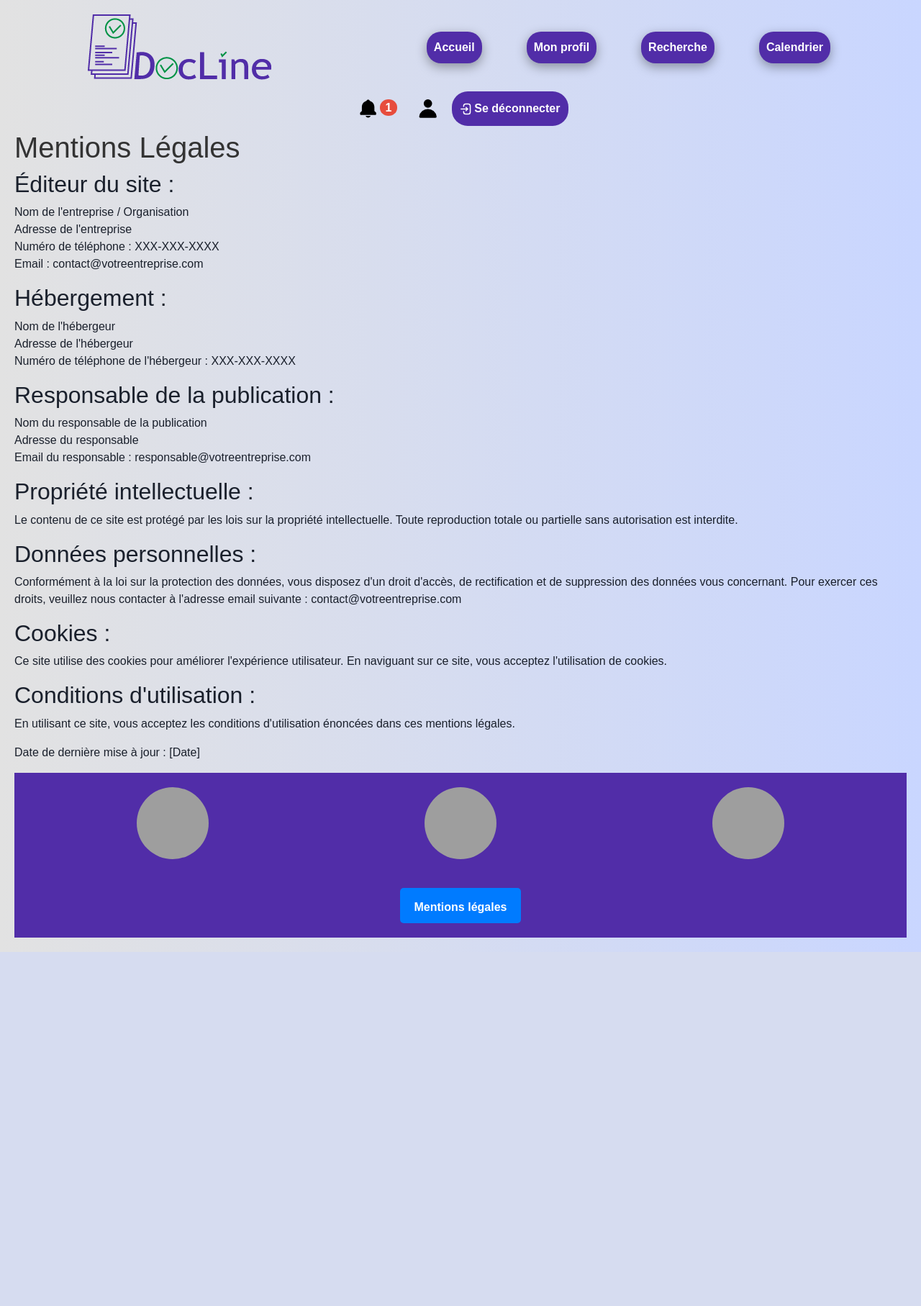
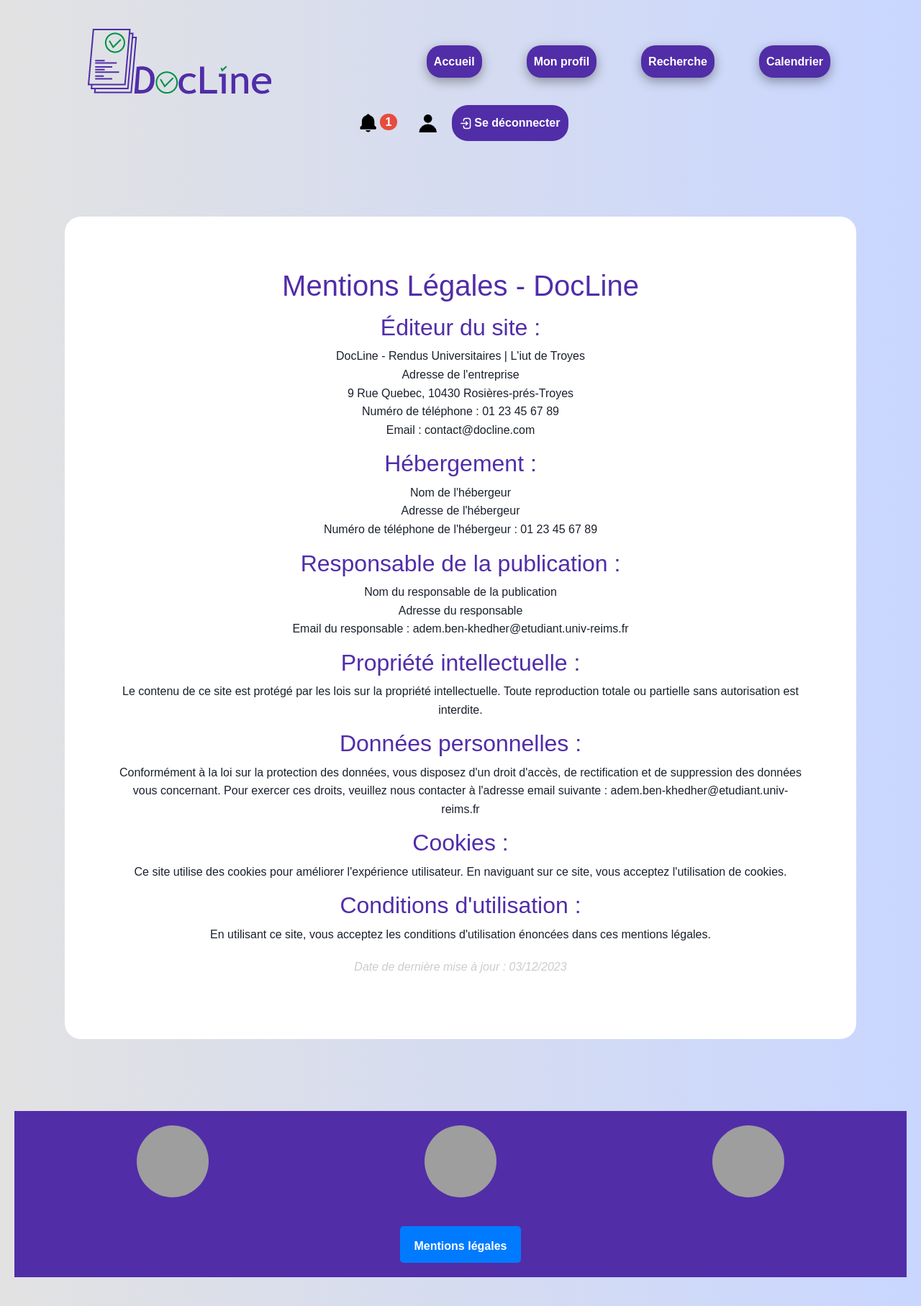
Before and after one commit to dimochrab/sae301D, a Symfony app: template templates/historique/index.html.twig in a window 1280 px wide. Shown: the whole page at 72% size. Before the commit the page ends 1323 px from the top, so only its background shows below. Run offline with Twig, Linux system fonts and the light colour scheme; the template is opened without the code that fills it, so the values that code supplies are empty; some libraries are stand-ins or nearby versions; grey boxes are pictures that could not be loaded.

Commit message:
commit pour corriger les données des mentions légales (mettre une adresse et un email )

```diff
--- a/templates/historique/index.html.twig
+++ b/templates/historique/index.html.twig
@@ -1,45 +1,71 @@
 {% extends 'base.html.twig' %}
-
+{% block title %}DocLine | Mentions Légales{% endblock %}
 
 {% block body %}
-        <title>Mentions Légales</title>
     <style>
         body {
-                font-family: Arial, sans-serif;
-                margin: 20px;
+            font-family: 'Arial', sans-serif;
+            margin: 20px auto;
+            line-height: 1.6;
+            background-color: #333;
+            padding: 20px;
+            text-align: center;
         }
-            h1 {
-                color: #333;
+        main{
+            background-color: white;
+            border-radius: 22px;
+            max-width: 1100px; /* Nouvelle propriété pour limiter la largeur */
+            margin: 100px auto;
+            padding: 72px;
         }
+
+        h1, h2 {
+            color: #512da8;
+        }
+
+        h2 {
+            margin-top: 15px;
+        }
+
         p {
-                line-height: 1.5;
+            margin-bottom: 15px;
+        }
+
+        a {
+            color: #007bff;
+            text-decoration: underline;
+        }
+
+        p:last-child {
+            margin-top: 20px;
+            font-style: italic;
+            color: #ccc;
         }
     </style>
-    </head>
-    <body>
-    <h1>Mentions Légales</h1>
+    <main>
+    <h1>Mentions Légales - DocLine</h1>
 
     <h2>Éditeur du site :</h2>
-    <p>Nom de l'entreprise / Organisation<br>
-        Adresse de l'entreprise<br>
-        Numéro de téléphone : XXX-XXX-XXXX<br>
-        Email : contact@votreentreprise.com</p>
+    <p>DocLine - Rendus Universitaires | L'iut de Troyes<br>
+        Adresse de l'entreprise<br>9 Rue Quebec, 10430 Rosières-prés-Troyes<br>
+        Numéro de téléphone : 01 23 45 67 89<br>
+        Email : contact@docline.com</p>
 
     <h2>Hébergement :</h2>
     <p>Nom de l'hébergeur<br>
         Adresse de l'hébergeur<br>
-        Numéro de téléphone de l'hébergeur : XXX-XXX-XXXX</p>
+        Numéro de téléphone de l'hébergeur : 01 23 45 67 89</p>
 
     <h2>Responsable de la publication :</h2>
     <p>Nom du responsable de la publication<br>
         Adresse du responsable<br>
-        Email du responsable : responsable@votreentreprise.com</p>
+        Email du responsable : adem.ben-khedher@etudiant.univ-reims.fr</p>
 
     <h2>Propriété intellectuelle :</h2>
     <p>Le contenu de ce site est protégé par les lois sur la propriété intellectuelle. Toute reproduction totale ou partielle sans autorisation est interdite.</p>
 
     <h2>Données personnelles :</h2>
-    <p>Conformément à la loi sur la protection des données, vous disposez d'un droit d'accès, de rectification et de suppression des données vous concernant. Pour exercer ces droits, veuillez nous contacter à l'adresse email suivante : contact@votreentreprise.com</p>
+    <p>Conformément à la loi sur la protection des données, vous disposez d'un droit d'accès, de rectification et de suppression des données vous concernant. Pour exercer ces droits, veuillez nous contacter à l'adresse email suivante : adem.ben-khedher@etudiant.univ-reims.fr</p>
 
     <h2>Cookies :</h2>
     <p>Ce site utilise des cookies pour améliorer l'expérience utilisateur. En naviguant sur ce site, vous acceptez l'utilisation de cookies.</p>
@@ -47,8 +73,6 @@
     <h2>Conditions d'utilisation :</h2>
     <p>En utilisant ce site, vous acceptez les conditions d'utilisation énoncées dans ces mentions légales.</p>
 
-    <p>Date de dernière mise à jour : [Date]</p>
-    </body>
-
-
+    <p>Date de dernière mise à jour : 03/12/2023</p>
+    </main>
 {% endblock %}
```
Lines whose indentation alone changed are shown as unchanged.
